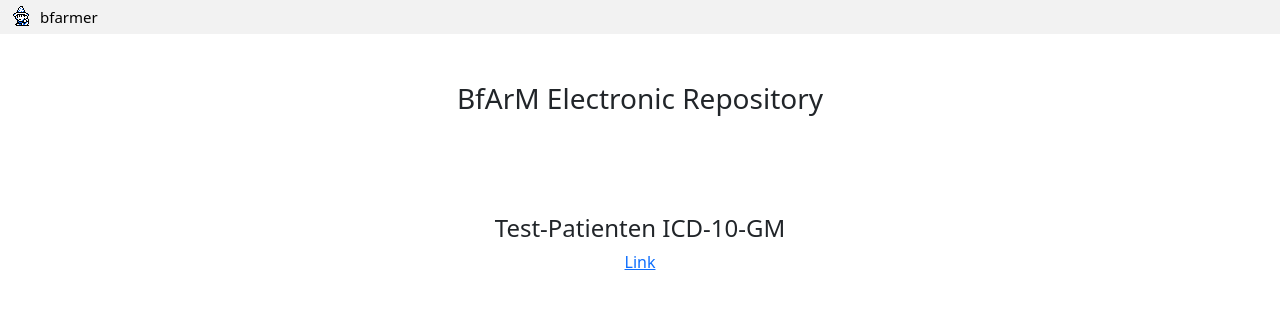
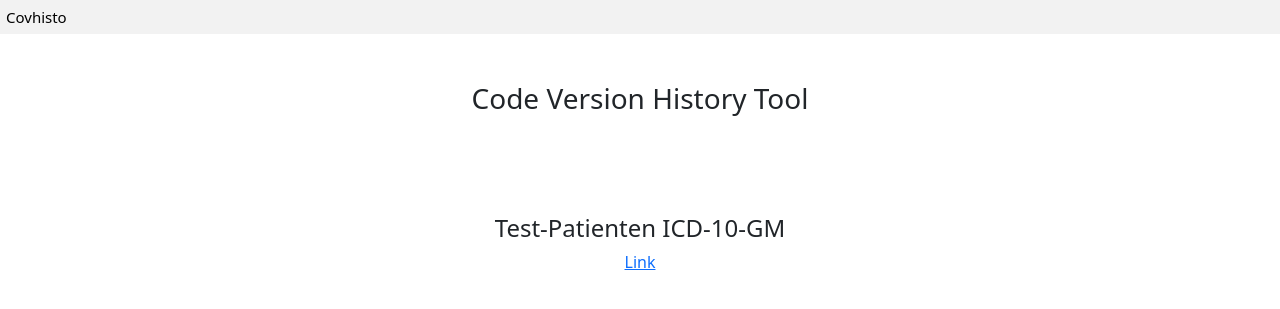
Before and after one commit to jacuke/ma, a Symfony app: template templates/index.html.twig in a window 1280 px wide. Shown: the top 309 px of the page. Run offline with Twig, Linux system fonts and the light colour scheme; the template is opened without the code that fills it, so the values that code supplies are empty; style sheets or scripts are compiled from the project's sources; some libraries are stand-ins or nearby versions.

Commit message:
rename (frontend)

```diff
--- a/templates/base.html.twig
+++ b/templates/base.html.twig
@@ -2,7 +2,7 @@
 <html lang="de">
     <head>
         <meta charset="UTF-8">
-        <title>{% block title %}jacuke/ma{% endblock %}</title>
+        <title>{% block title %}Code Version History Tool{% endblock %}</title>
         {% block stylesheets %}
             {{ encore_entry_link_tags('app') }}
             {{ encore_entry_link_tags('umsteiger_api') }}
@@ -16,8 +16,8 @@
     <nav class="navbar bfarmer-navbar">
         <div class="container-fluid">
             <a class="navbar-brand" href="/">
-                <div class="navbar-image"></div>
-                <div class="navbar-image-text">bfarmer</div>
+{#                <div class="navbar-image"></div>#}
+                <div class="navbar-image-text">Covhisto</div>
             </a>
         </div>
     </nav>
--- a/templates/index.html.twig
+++ b/templates/index.html.twig
@@ -5,7 +5,7 @@
     <div class="container text-center">
         <div class="row">
             <div class="col">
-                <h3>BfArM Electronic Repository</h3>
+                <h3>Code Version History Tool</h3>
             </div>
         </div>
         <div class="row">
```
Also changed, not shown: public/favicon.ico.
